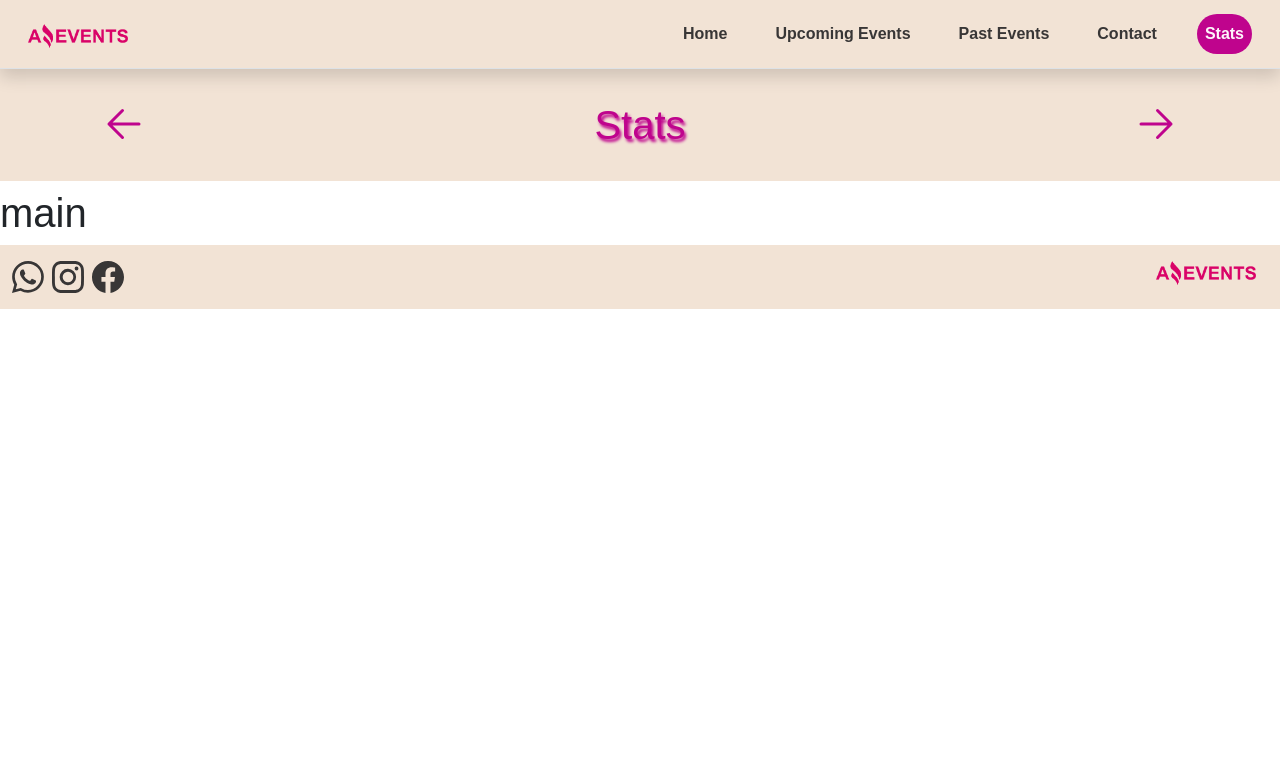
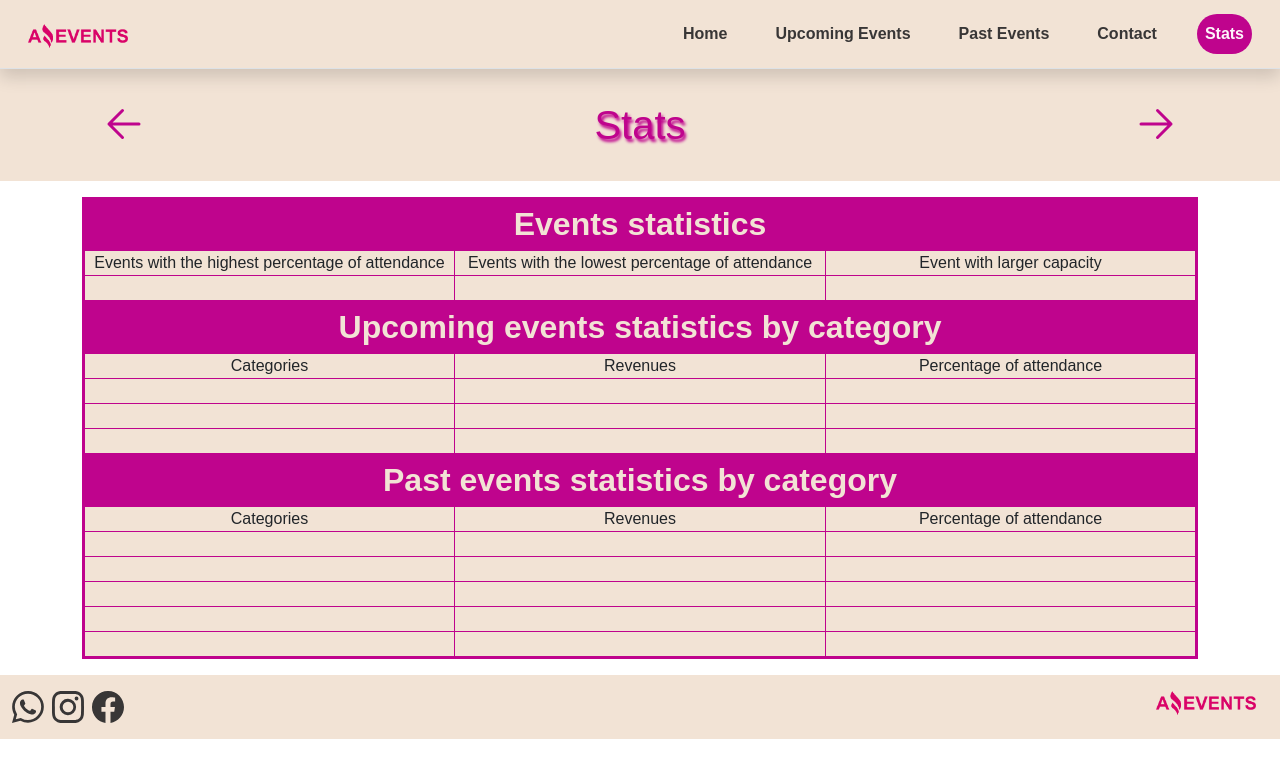
Before and after one commit to Selcha94/Amazing_Events_CHAVEZ_SELENE, a plain HTML site: page stats.html in a window 1280 px wide. Drawn offline with nearby package versions, Linux system fonts and the light colour scheme.

Commit message:
feature: stats and five html completes with styles

```diff
--- a/asset/style/styles.css
+++ b/asset/style/styles.css
@@ -5,7 +5,7 @@
     font-family: sans-serif;
 }
 
-.bg,footer{
+.bg,footer,table{
     background-color: #F2E3D5;
 
 }
@@ -79,6 +79,22 @@ main .card-txt h5, p{
 main .search-container{
     padding-left: 20rem;
 }
+main table{
+    table-layout: fixed;
+    width: 100%;
+    border-collapse: collapse;
+    border: 3px solid #BF048D;
+}
+main th{
+    border: 3px solid #BF048D;
+    font-size: 2rem;
+    color: #F2E3D5;
+    background-color: #BF048D;
+}
+main td{
+    border: 1px solid #BF048D;
+    text-align: center;
+}
 form label{
     font-weight: bolder;
     color: #BF048D;
--- a/stats.html
+++ b/stats.html
@@ -116,7 +116,103 @@
       </div>
     </header>
     <main>
-      <h1>main</h1>
+      <div class="container my-3">
+        <div class="container-table d-flex justify-content-center">
+          <table>
+            <fieldset>
+              <thead>
+                <tr>
+                  <th class="text-center" colspan="3">Events statistics</th>
+                </tr>
+              </thead>
+              <tbody>
+                <tr>
+                  <td>Events with the highest percentage of attendance</td>
+                  <td>Events with the lowest percentage of attendance</td>
+                  <td>Event with larger capacity</td>
+                </tr>
+                <tr>
+                  <td>&nbsp</td>
+                  <td>&nbsp</td>
+                  <td>&nbsp</td>
+                </tr>
+              </tbody>
+            </fieldset>
+            <fieldset>
+              <thead>
+                <tr>
+                  <th class="text-center" colspan="3">
+                    Upcoming events statistics by category
+                  </th>
+                </tr>
+              </thead>
+              <tbody>
+                <tr>
+                  <td>Categories</td>
+                  <td>Revenues</td>
+                  <td>Percentage of attendance</td>
+                </tr>
+                <tr>
+                  <td>&nbsp</td>
+                  <td>&nbsp</td>
+                  <td>&nbsp</td>
+                </tr>
+                <tr>
+                  <td>&nbsp</td>
+                  <td>&nbsp</td>
+                  <td>&nbsp</td>
+                </tr>
+                <tr>
+                  <td>&nbsp</td>
+                  <td>&nbsp</td>
+                  <td>&nbsp</td>
+                </tr>
+              </tbody>
+            </fieldset>
+            <fieldset>
+              <thead>
+                <tr>
+                  <th class="text-center" colspan="3">
+                    Past events statistics by category
+                  </th>
+                </tr>
+              </thead>
+              <tbody>
+                <tr>
+                  <td>Categories</td>
+                  <td>Revenues</td>
+                  <td>Percentage of attendance</td>
+                </tr>
+                <tr>
+                  <td>&nbsp</td>
+                  <td>&nbsp</td>
+                  <td>&nbsp</td>
+                </tr>
+                <tr>
+                  <td>&nbsp</td>
+                  <td>&nbsp</td>
+                  <td>&nbsp</td>
+                </tr>
+                <tr>
+                  <td>&nbsp</td>
+                  <td>&nbsp</td>
+                  <td>&nbsp</td>
+                </tr>
+                <tr>
+                  <td>&nbsp</td>
+                  <td>&nbsp</td>
+                  <td>&nbsp</td>
+                </tr>
+                <tr>
+                  <td>&nbsp</td>
+                  <td>&nbsp</td>
+                  <td>&nbsp</td>
+                </tr>
+              </tbody>
+            </fieldset>
+          </table>
+        </div>
+      </div>
     </main>
     <!--Footer-->
     <footer class="d-flex py-3">
```
